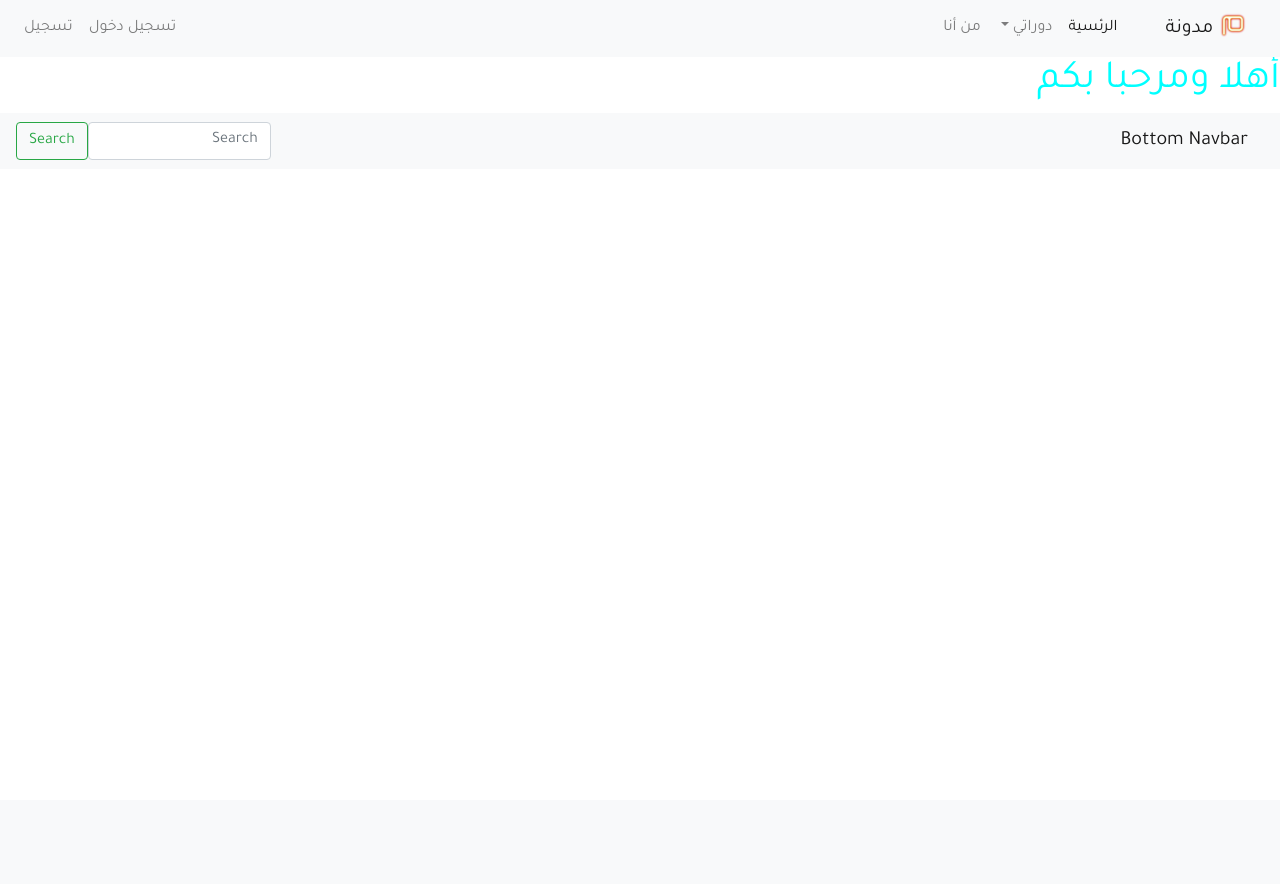
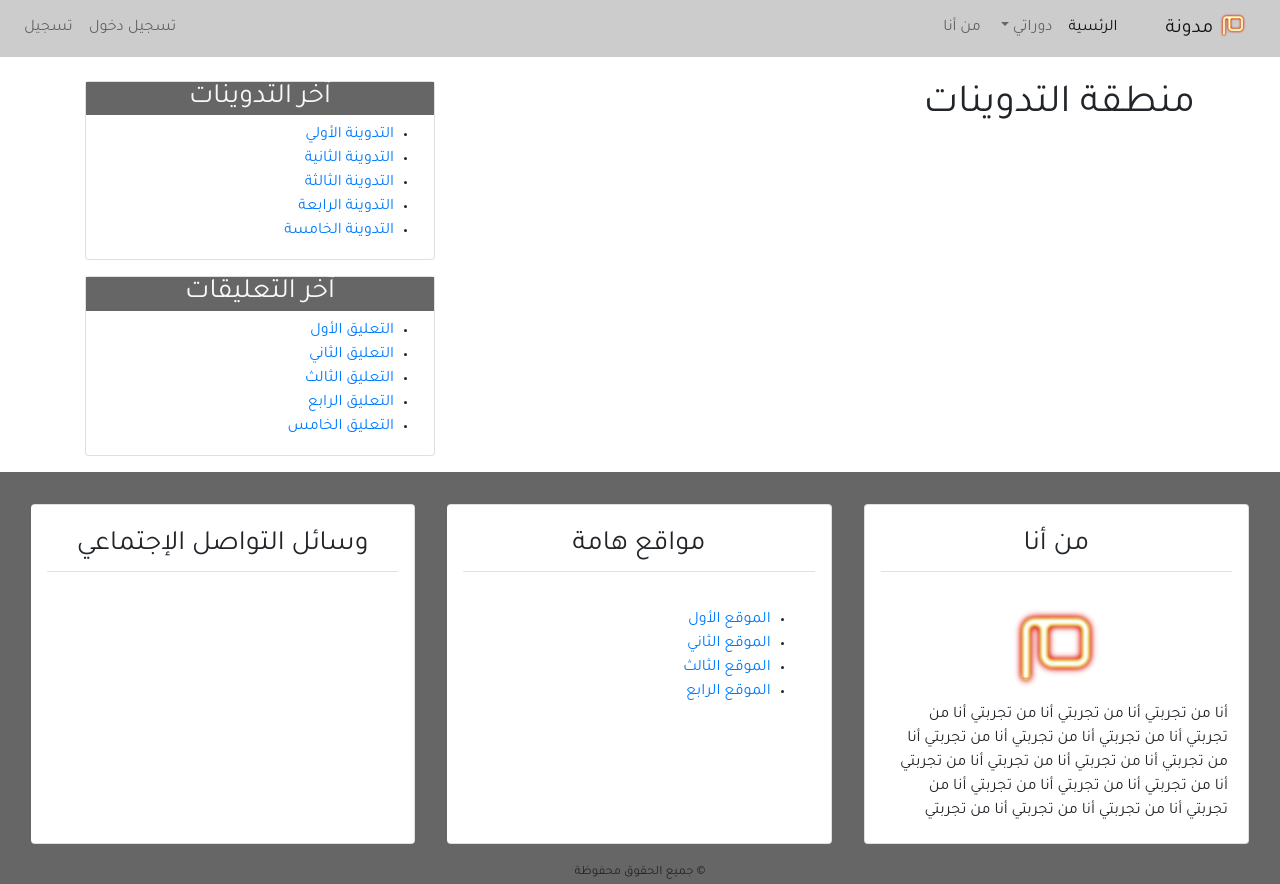
Before and after one commit to Wafaa-Soliman/Blogger-python-django, a Django app: page / in a window 1280 px wide. Before the commit the page ends 160 px from the top, so only its background shows below. Run offline with Django 3.2, Linux system fonts and the light colour scheme; some libraries are stand-ins or nearby versions.

Commit message:
Add static parts in base file

```diff
--- a/src/my_blog/static/css/main.css
+++ b/src/my_blog/static/css/main.css
@@ -10,7 +10,14 @@ html, body{
 }
 body{
     font-family: 'Tajawal', sans-serif;
-    color: aqua;
+}
+
+.bg-secondary{
+    background-color: #666 !important;
+}
+
+.bg-light{
+    background-color: #ccc !important;
 }
 
 .dropdown-menu .dropdown-item{
--- a/src/templates/base.html
+++ b/src/templates/base.html
@@ -14,7 +14,42 @@
 </head>
 <body>
 {% include 'partials/_navbar.html' %}
-{%block content%}{% endblock %}
+
+
+
+<section>
+    <div class="container">
+      <div class="row mt-4">
+        <div class="col-md-8">
+          {%block content%}
+
+          {% endblock %}</div>
+        <div class="col-md-4">
+          <div class="card mb-3">
+            <h3 class="text-center bg-secondary text-light">آخر التدوينات</h3>
+            <ul>
+              <li><a href="#">التدوينة الأولي</a></li>
+              <li><a href="#">التدوينة الثانية</a></li>
+              <li><a href="#">التدوينة الثالثة</a></li>
+              <li><a href="#">التدوينة الرابعة</a></li>
+              <li><a href="#">التدوينة الخامسة</a></li>
+            </ul>
+          </div>
+          <div class="card mb-3">
+            <h3 class="text-center bg-secondary text-light">آخر التعليقات</h3>
+            <ul>
+              <li><a href="#">التعليق الأول</a></li>
+              <li><a href="#">التعليق الثاني</a></li>
+              <li><a href="#">التعليق الثالث</a></li>
+              <li><a href="#">التعليق الرابع</a></li>
+              <li><a href="#">التعليق الخامس</a></li>
+            </ul>
+          </div>
+        </div>
+      </div>
+    </div>
+  </section>
+
 {% include 'partials/_footer.html' %}
 <script src="{% static 'js/jquery-3.4.1.slim.min.js' %}"></script>
 <script src="{% static 'js/popper.min.js' %}"></script>
--- a/src/templates/blog/index.html
+++ b/src/templates/blog/index.html
@@ -1,5 +1,4 @@
 {% extends 'base.html' %}
-
-{% block content %}<i class="fas fa-home"></i>
-  <h1>أهلا ومرحبا بكم</h1>
+{% block content %}
+<h1>منطقة التدوينات</h1>
 {% endblock %}
--- a/src/templates/partials/_footer.html
+++ b/src/templates/partials/_footer.html
@@ -1,7 +1,50 @@
-<nav class="navbar navbar-light bg-light">
-    <a class="navbar-brand">Bottom Navbar</a>
-    <form class="form-inline">
-      <input class="form-control mr-sm-2" type="search" placeholder="Search" aria-label="Search">
-      <button class="btn btn-outline-success my-2 my-sm-0" type="submit">Search</button>
-    </form>
-  </nav>
+{% load static %}
+<footer class="bg-secondary">
+  <div class="container-fluid">
+    <div class="row">
+      <div class="col-md">
+        <div class="card-group mt-3">
+          <div class="card m-3 rounded">
+            <h3 class="card-title text-center border-bottom p-2 m-3">من أنا</h3>
+            <div class="card-body">
+              <div class="text-center">
+                <img src="{% static 'images/mim-logo.png' %}" alt="شعار مدونة" width="100px">
+              </div>
+              أنا من تجربتي  أنا من تجربتي  أنا من تجربتي  أنا من تجربتي  أنا من تجربتي  أنا من تجربتي  أنا من تجربتي  أنا من تجربتي  أنا من تجربتي
+              أنا من تجربتي  أنا من تجربتي  أنا من تجربتي  أنا من تجربتي  أنا من تجربتي  أنا من تجربتي  أنا من تجربتي  أنا من تجربتي  أنا من تجربتي
+            </div>
+          </div>
+
+          <div class="card m-3 rounded">
+            <h3 class="card-title text-center border-bottom p-2 m-3">مواقع هامة</h3>
+            <div class="card-body">
+              <ul>
+                <li><a href="">الموقع الأول</a></li>
+                <li><a href="">الموقع الثاني</a></li>
+                <li><a href="">الموقع الثالث</a></li>
+                <li><a href="">الموقع الرابع</a></li>
+              </ul>
+            </div>
+          </div>
+
+          <div class="card m-3 rounded">
+            <h3 class="card-title text-center border-bottom p-2 m-3">وسائل التواصل الإجتماعي</h3>
+            <h4 class="card-body text-center">
+              <a class="text-secondary" href=""><i class="fab fa-facebook"></i></a>
+              <a class="text-secondary" href=""><i class="fab fa-twitter"></i></a>
+              <a class="text-secondary" href=""><i class="fab fa-instagram"></i></a>
+              <a class="text-secondary" href=""><i class="fab fa-telegram"></i></a>
+              <a class="text-secondary" href=""><i class="fab fa-youtube"></i></a>
+              <a class="text-secondary" href=""><i class="fab fa-linkedin"></i></a>
+            </h4>
+          </div>
+        </div>
+      </div>
+    </div>
+    <div class="row">
+      <div class="col-md text-center">
+        <small>&copy; جميع الحقوق محفوظة</small>
+      </div>
+    </div>
+  </div>
+</footer>
```
